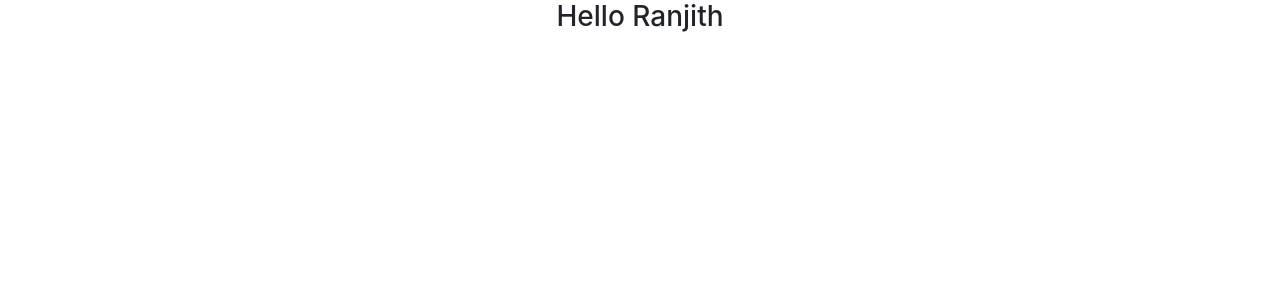
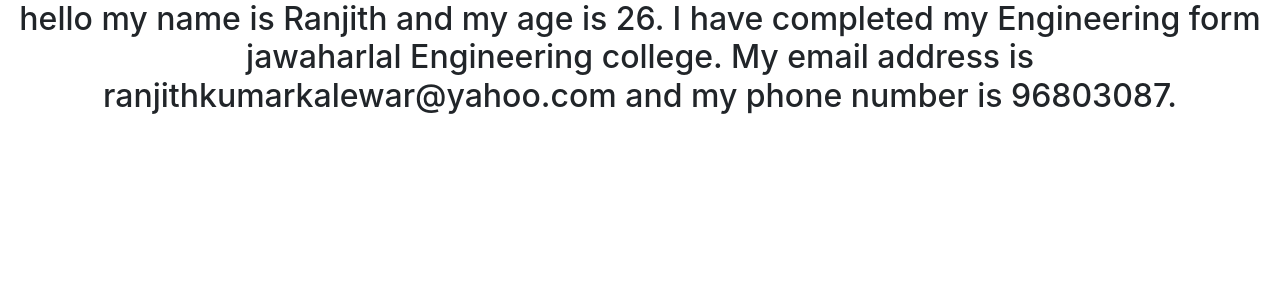
Before and after one commit to Ranjithkalewar/untitled, a React (Create React App) app: page / in a window 1280 px wide. Shown: the top 300 px of the page. Built offline with nearby package versions, Linux system fonts and the light colour scheme.

Commit message:
fundamentals details in ReactJS

```diff
--- a/src/App.js
+++ b/src/App.js
@@ -1,10 +1,20 @@
-import React from "react";
+import React,{useState} from "react";
+import Test from "./Test";
 const App = () => {
-    let name="Ranjith"
+    const [data,useData] = useState({
+        name:"Ranjith",
+        age:26,
+        study:"Engineering",
+        email:"ranjithkumarkalewar@yahoo.com",
+        phone:96803087,
+    })
+    const name=data.name,age=data.age,study=data.study,email=data.email,phone=data.phone;
     return (
         <div>
             <center>
-                <h3>Hello {name}</h3>
+                <h2>
+                    <Test name={name} age={age} study={study} email={email} phone={phone}/>
+                </h2>
             </center>
         </div>
     )
--- a/src/Test.js
+++ b/src/Test.js
@@ -1,11 +1,11 @@
 import React from "react"
 
 const Test = (props) => {
-        return (
+        return(
             <div>
                 <center>
                     <h2>
-                      My name is {props.name} and im {props.age} years old
+                        hello my name is {props.name} and my age is {props.age}. I have completed my {props.study} form jawaharlal Engineering college. My email address is {props.email} and my phone number is {props.phone}.
                     </h2>
                 </center>
             </div>
```
